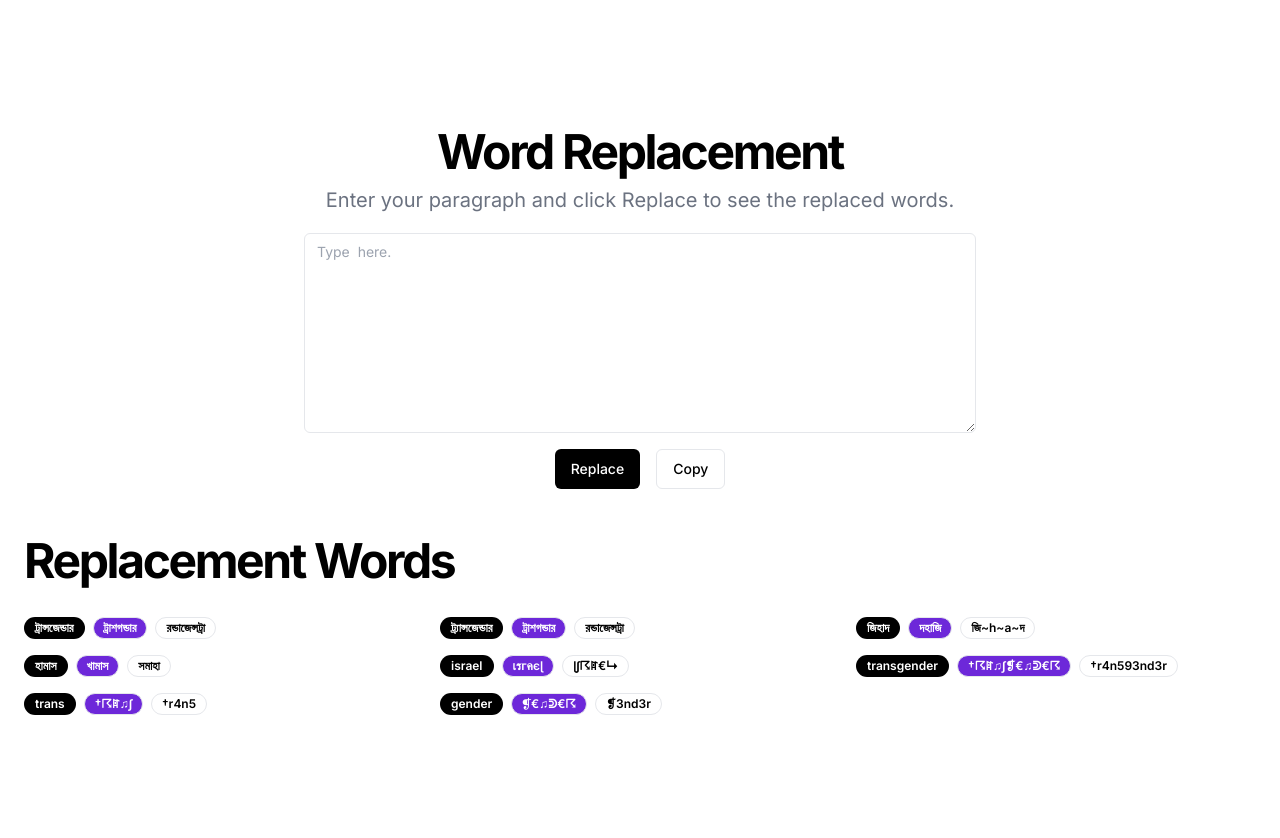
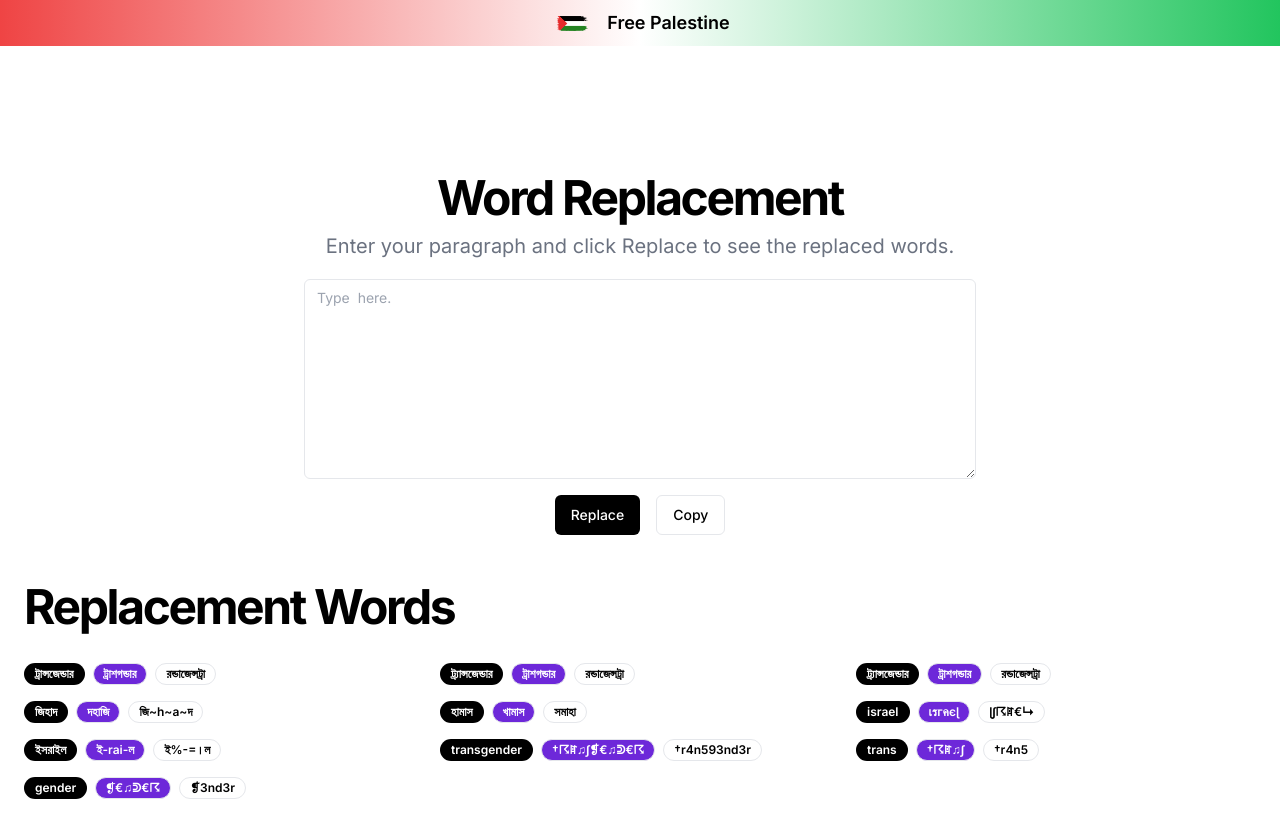
Before and after one commit to SuhravHussen/MaskWords, a Next.js app: page / in a window 1280 px wide. Shown: the top 838 px of the page. Built offline with nearby package versions, Linux system fonts and the light colour scheme.

Commit message:
added free palestine banner

```diff
--- a/components/component/home/home.jsx
+++ b/components/component/home/home.jsx
@@ -6,6 +6,7 @@ import { useLayoutEffect, useRef, useState } from "react";
 import replaceWordsWithRandom from "@/lib/replaceInput";
 import getReplacementWords from "@/lib/getReplacementWords";
 import toggleWordChoice from "@/lib/toggleWordChoice";
+import Image from "next/image";
 
 export function Home() {
   const input = useRef();
@@ -49,6 +50,20 @@ export function Home() {
   }
 
   return (
+    <>
+      <div className="w-full flex justify-center items-center bg-gradient-to-r from-red-500 via-white to-green-500 text-white py-2">
+        <Image
+          alt="Palestine Flag"
+          height={30}
+          src="/PalestineFlag.png"
+          style={{
+            aspectRatio: "45/30",
+            objectFit: "cover",
+          }}
+          width={45}
+        />
+        <p className="ml-3 text-lg font-semibold text-black">Free Palestine</p>
+      </div>
       <section className="w-full py-12 md:py-24 lg:py-32 min-h-[100dvh]">
         <div className="container px-4 md:px-6">
           <div className="flex flex-col items-center justify-center space-y-4 text-center">
@@ -57,7 +72,8 @@ export function Home() {
                 Word Replacement
               </h2>
               <p className="max-w-[900px] text-gray-500 md:text-xl/relaxed lg:text-base/relaxed xl:text-xl/relaxed dark:text-gray-400">
-              Enter your paragraph and click Replace to see the replaced words.
+                Enter your paragraph and click Replace to see the replaced
+                words.
               </p>
             </div>
             <div className="w-full max-w-2xl ">
@@ -81,5 +97,6 @@ export function Home() {
           />
         </div>
       </section>
+    </>
   );
 }
--- a/wordsData.js
+++ b/wordsData.js
@@ -10,6 +10,16 @@ const words = {
     },
   ],
   ট্র্যান্সজেন্ডার: [
+    {
+      replacedName: "ট্রাশগন্ডার",
+      selected: true,
+    },
+    {
+      replacedName: "রন্ডাজেন্সট্রা",
+      selected: false,
+    },
+  ],
+  ট্র‍্যান্সজেন্ডার: [
     {
       replacedName: "ট্রাশগন্ডার",
       selected: true,
@@ -49,6 +59,16 @@ const words = {
       selected: false,
     },
   ],
+  ইসরাইল: [
+    {
+      replacedName: "ই-rai-ল",
+      selected: true,
+    },
+    {
+      replacedName: "ই%-=।ল",
+      selected: false,
+    },
+  ],
   transgender: [
     {
       replacedName: "†☈ꍏ♫∫❡€♫ᕲ€☈",
```
Also changed, not shown: public/PalestineFlag.png (added). Lines whose indentation alone changed are shown as unchanged.
